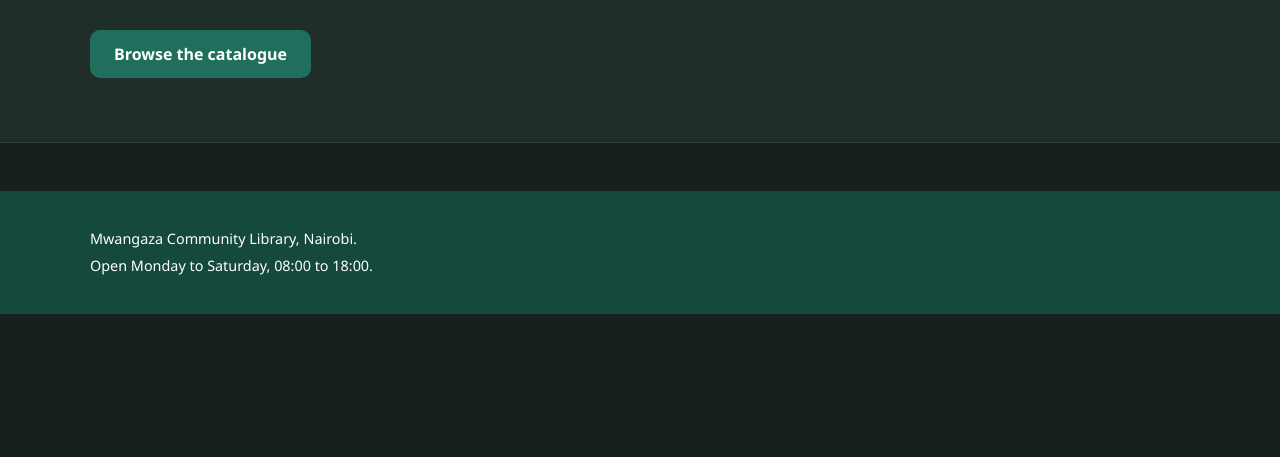
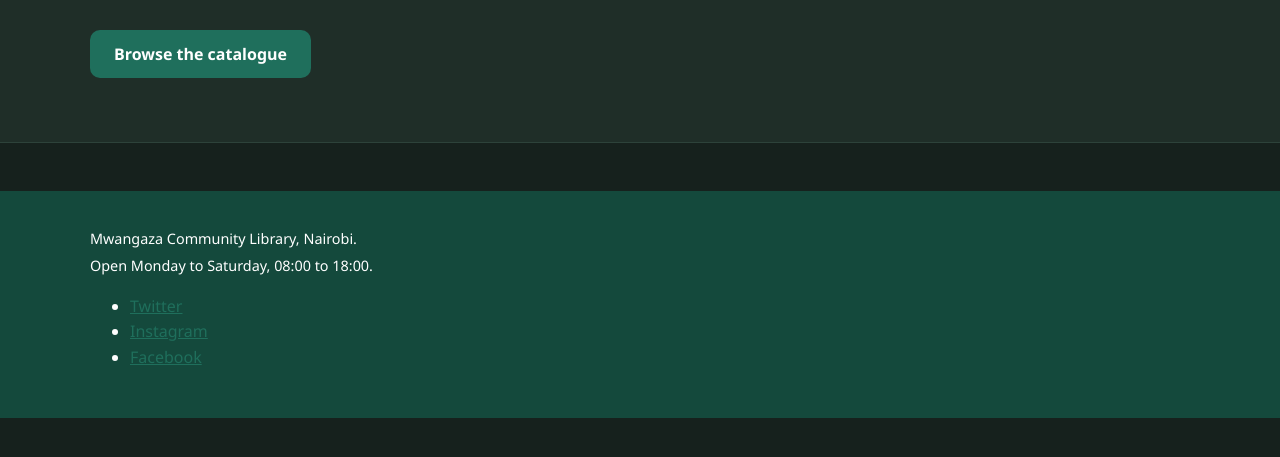
Before and after one commit to IS-PROJECT-2026/library-catalogue-166101, a plain HTML site: page index.html in a window 1280 px wide. Shown: the part 269-726 px from the top of the page. Drawn offline with Linux system fonts and the light colour scheme; files whose address does not match are found by name.

Commit message:
feat: add social links to site footer

```diff
--- a/index.html
+++ b/index.html
@@ -40,6 +40,11 @@
     <div class="wrap">
       <p class="footer-note">Mwangaza Community Library, Nairobi.</p>
       <p class="footer-note">Open Monday to Saturday, 08:00 to 18:00.</p>
+      <ul class="footer-social">
+        <li><a href="https://twitter.com/">Twitter</a></li>
+        <li><a href="https://instagram.com/">Instagram</a></li>
+        <li><a href="https://facebook.com/">Facebook</a></li>
+      </ul>
     </div>
   </footer>
 
```
